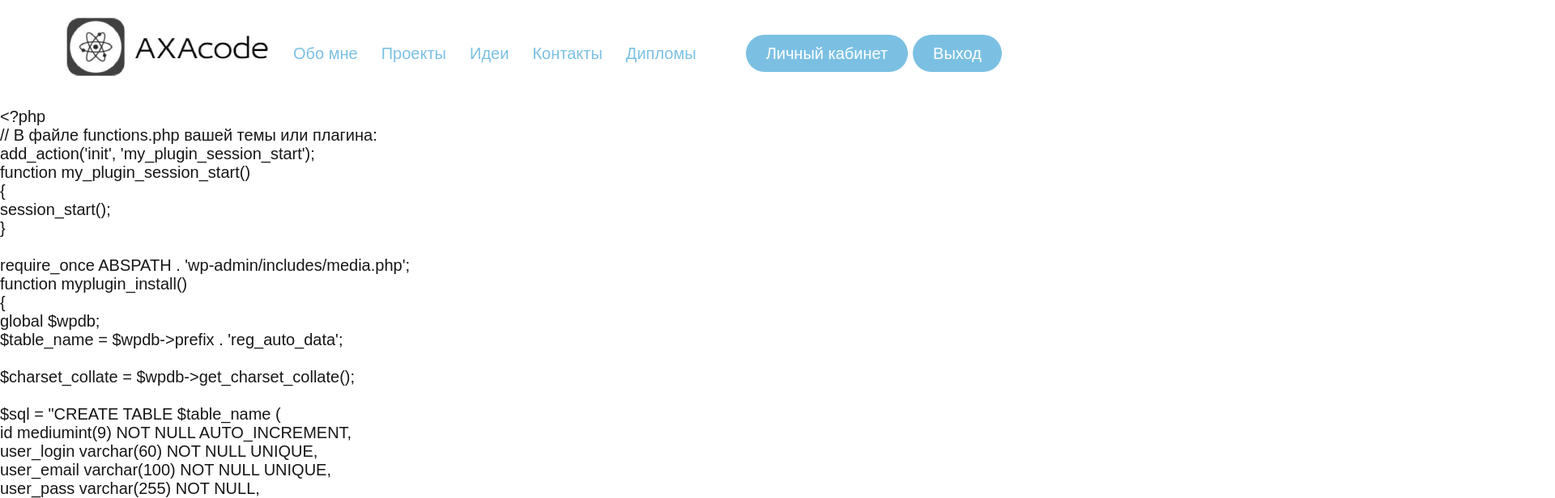
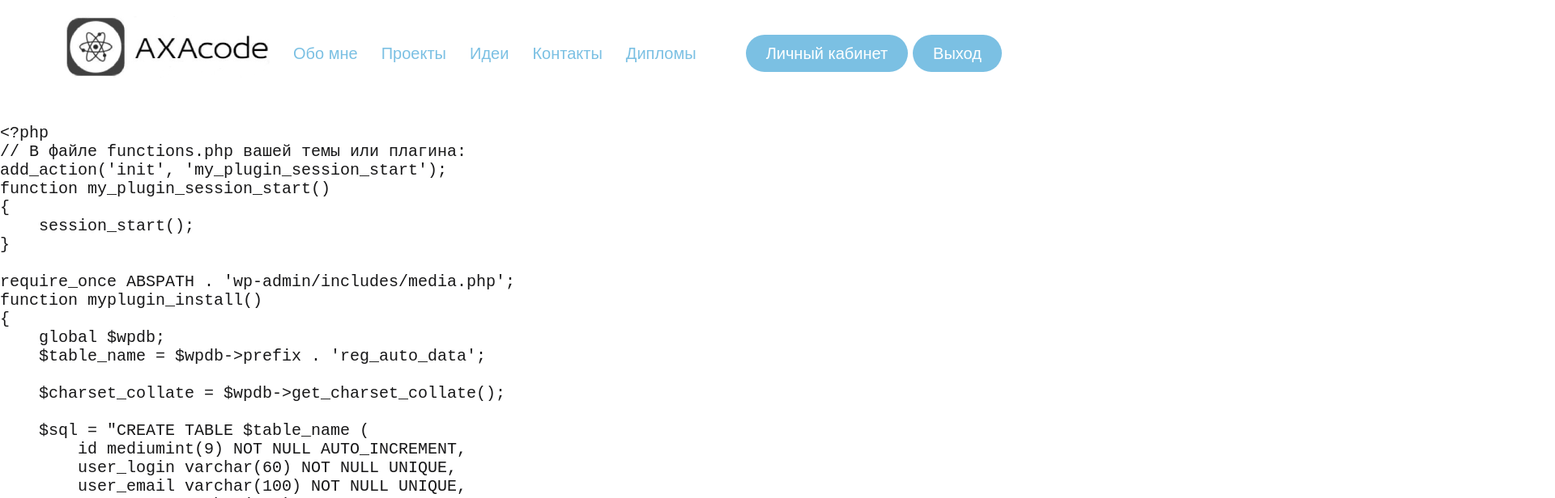
Before and after one commit to pevec1/axareactpwa, a React (Create React App) app: page /func in a window 1280 px wide. Shown: the top 616 px of the page at 81% size, 1920 px wide, since content can reach past the window. Built offline with nearby package versions, Linux system fonts and the light colour scheme.

Commit message:
update 02-10-2024

```diff
--- a/src/pages/Func.js
+++ b/src/pages/Func.js
@@ -3,6 +3,8 @@ import React from 'react'
 export default function Func() {
   return (
     <div>
+        <pre>
+        <code>
 &#60;&#63;&#112;&#104;&#112;<br/>
 &#47;&#47;&#32;&#1042;&#32;&#1092;&#1072;&#1081;&#1083;&#1077;&#32;&#102;&#117;&#110;&#99;&#116;&#105;&#111;&#110;&#115;&#46;&#112;&#104;&#112;&#32;&#1074;&#1072;&#1096;&#1077;&#1081;&#32;&#1090;&#1077;&#1084;&#1099;&#32;&#1080;&#1083;&#1080;&#32;&#1087;&#1083;&#1072;&#1075;&#1080;&#1085;&#1072;&#58;<br/>
 &#97;&#100;&#100;&#95;&#97;&#99;&#116;&#105;&#111;&#110;&#40;&#39;&#105;&#110;&#105;&#116;&#39;&#44;&#32;&#39;&#109;&#121;&#95;&#112;&#108;&#117;&#103;&#105;&#110;&#95;&#115;&#101;&#115;&#115;&#105;&#111;&#110;&#95;&#115;&#116;&#97;&#114;&#116;&#39;&#41;&#59;<br/>
@@ -502,6 +504,8 @@ export default function Func() {
 <br/>
 <br/>
 &#63;&#62;
+    </code>
+    </pre>
     </div>
   );
 }
```
